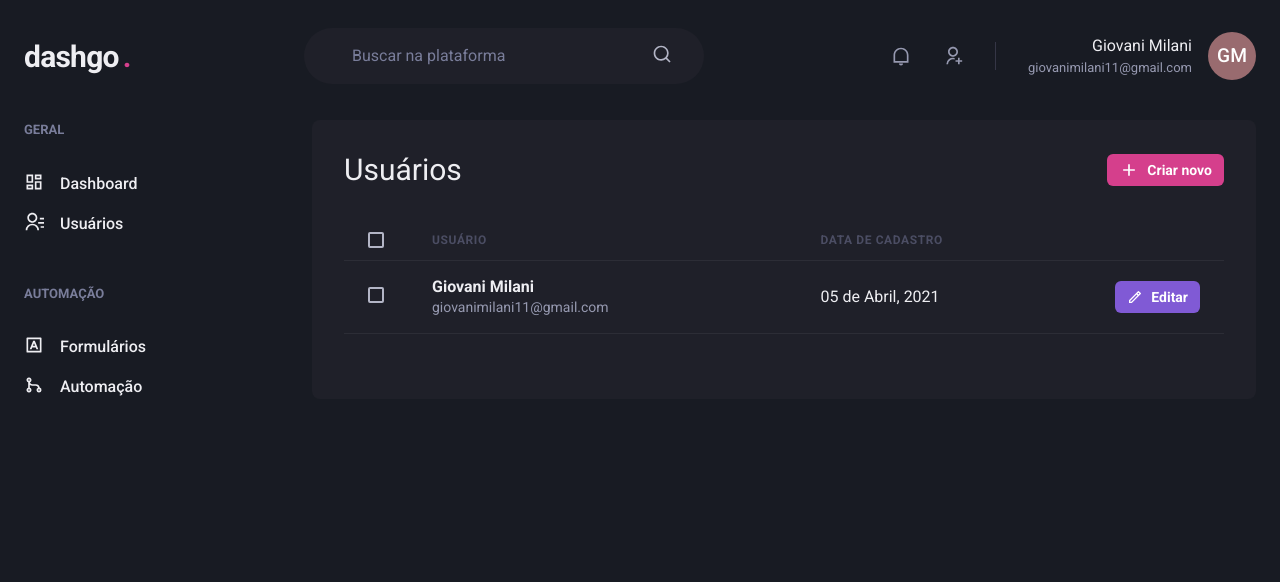
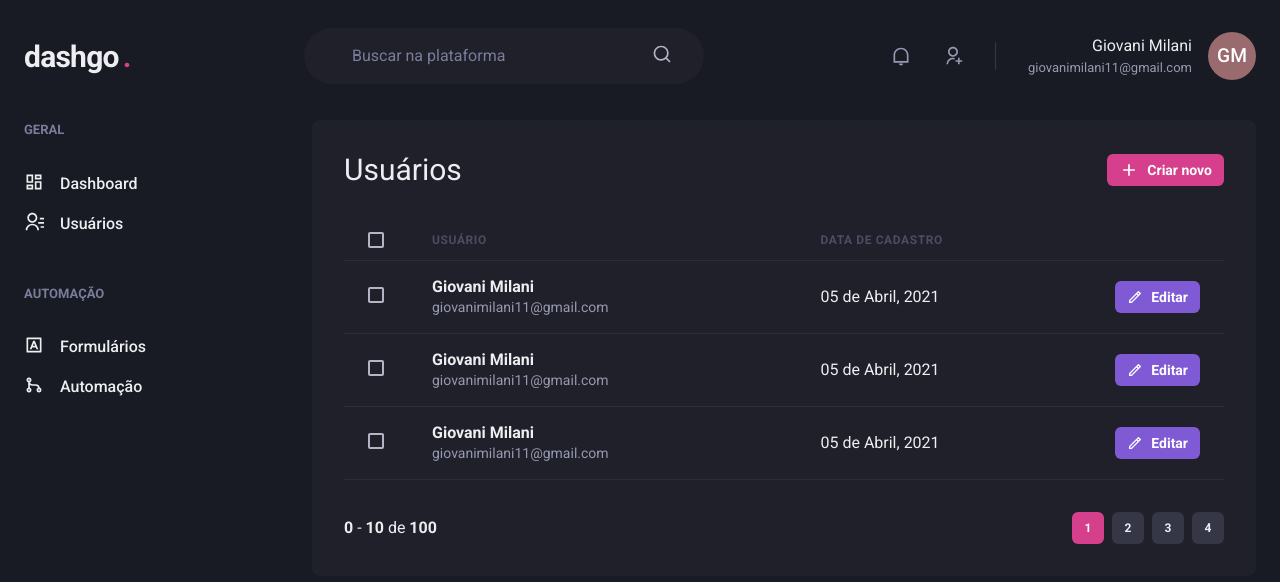
Before and after one commit to GiovaniHMilani/dashgo-ignite, a Next.js app: page /users in a window 1280 px wide. Shown: the top 582 px of the page. Built offline with nearby package versions, Linux system fonts and the light colour scheme.

Commit message:
feat: add component to pagination

```diff
--- /dev/null
+++ b/src/components/Pagination.tsx
@@ -0,0 +1,65 @@
+import { Stack, Button, Box } from "@chakra-ui/react";
+
+export function Pagination() {
+  return(
+    <Stack
+      direction="row"
+      mt="8"
+      justify="space-between"
+      align="center"
+      spacing="6"
+    >
+      <Box>
+        <strong>0</strong> - <strong>10</strong> de <strong>100</strong>
+      </Box>
+      <Stack direction="row" spacing="2">
+        <Button
+          size="sm"
+          fontSize="xs"
+          width="4"
+          colorScheme="pink"
+          disabled
+          _disabled={{
+            bg: 'pink.500',
+            cursor: 'default'
+          }}
+        >
+          1
+        </Button>
+        <Button
+          size="sm"
+          fontSize="xs"
+          width="4"
+          bgColor="gray.700"
+          _hover={{
+            bg: 'gray.500'
+          }}
+        >
+          2
+        </Button>
+        <Button
+          size="sm"
+          fontSize="xs"
+          width="4"
+          bgColor="gray.700"
+          _hover={{
+            bg: 'gray.500'
+          }}
+        >
+          3
+        </Button>
+        <Button
+          size="sm"
+          fontSize="xs"
+          width="4"
+          bgColor="gray.700"
+          _hover={{
+            bg: 'gray.500'
+          }}
+        >
+          4
+        </Button>
+      </Stack>
+    </Stack>
+  );
+}
--- a/src/pages/users/index.tsx
+++ b/src/pages/users/index.tsx
@@ -16,6 +16,7 @@
 import { RiAddLine, RiPencilLine } from "react-icons/ri";
 import { Header } from "../../components/Header";
 import { Sidebar } from "../../components/Sidebar";
+import { Pagination } from "../../components/Pagination";
 
 export default function UserList() {
   return (
@@ -77,9 +78,59 @@
                   </Button>
                 </Td>
               </Tr>
+              <Tr>
+                <Td px="6">
+                  <Checkbox colorScheme="pink" />
+                </Td>
+                <Td>
+                  <Box>
+                    <Text fontWeight="bold">Giovani Milani</Text>
+                    <Text fontSize="sm" color="gray.300">giovanimilani11@gmail.com</Text>
+                  </Box>
+                </Td>
+                <Td>
+                  05 de Abril, 2021
+                </Td>
+                <Td>
+                  <Button
+                    as="a"
+                    size="sm"
+                    fontSize="sm"
+                    colorScheme="purple"
+                    leftIcon={<Icon as={RiPencilLine} fontSize="16" />}
+                  >
+                    Editar
+                  </Button>
+                </Td>
+              </Tr>
+              <Tr>
+                <Td px="6">
+                  <Checkbox colorScheme="pink" />
+                </Td>
+                <Td>
+                  <Box>
+                    <Text fontWeight="bold">Giovani Milani</Text>
+                    <Text fontSize="sm" color="gray.300">giovanimilani11@gmail.com</Text>
+                  </Box>
+                </Td>
+                <Td>
+                  05 de Abril, 2021
+                </Td>
+                <Td>
+                  <Button
+                    as="a"
+                    size="sm"
+                    fontSize="sm"
+                    colorScheme="purple"
+                    leftIcon={<Icon as={RiPencilLine} fontSize="16" />}
+                  >
+                    Editar
+                  </Button>
+                </Td>
+              </Tr>
             </Tbody>
           </Table>
-
+          <Pagination />
         </Box>
       </Flex>
     </Box>
```
